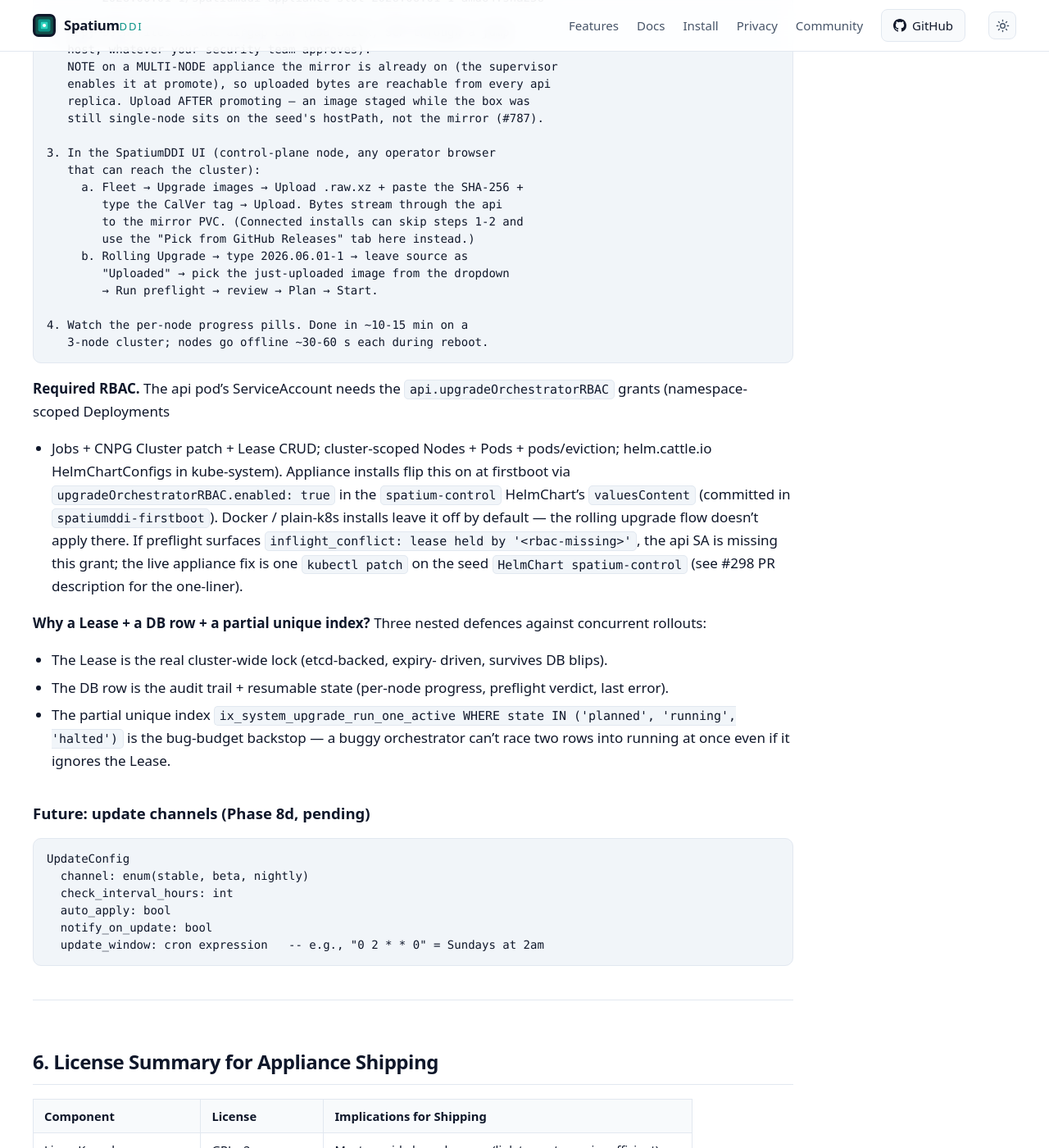
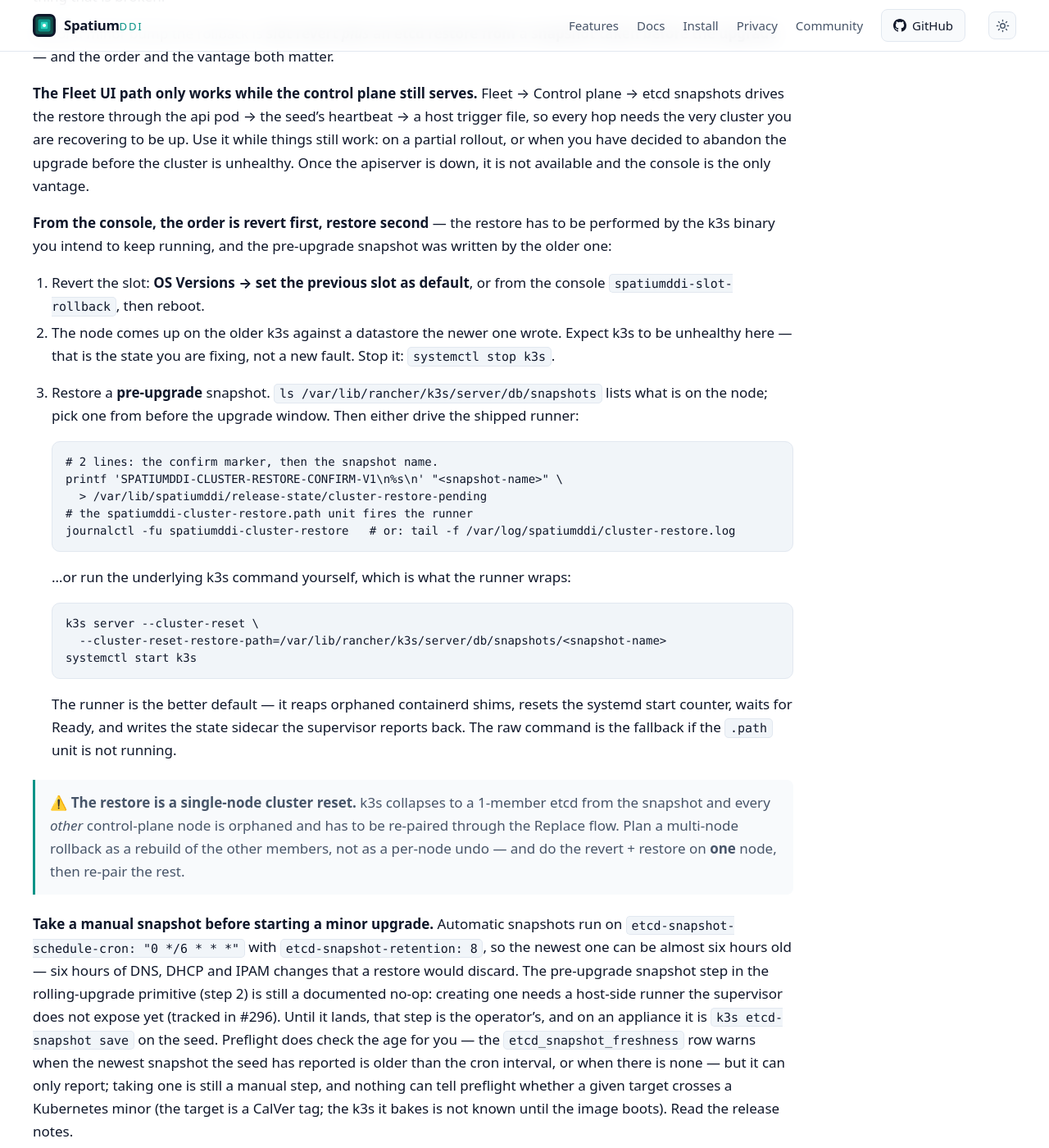
Before and after one commit to spatiumddi/spatiumddi.github.io, a Jekyll site: the page built from deployment/APPLIANCE.md, in a window 1280 px wide and 1400 px high, scrolled down 40498 px. Shown: the whole window at 82% size. Built offline with Jekyll 4.4.1, drawn with Linux system fonts in a browser that asks for light colours; our own code applies the rules of GitHub Pages for plain Markdown files; some of the changed text lies outside the part shown.

Commit message:
docs: publish main@cd23b79
Mirrored from spatiumddi/spatiumddi@cd23b79009c44e1a28bf309d471f0aeef79233db by the docs-publish workflow. Do not edit this repository directly.

````diff
--- a/deployment/APPLIANCE.md
+++ b/deployment/APPLIANCE.md
@@ -1411,6 +1411,93 @@ so a first-time operator never gets stuck looking for the upload.
    `aborted`). Lease is released. The OS Versions tab shows the new
    default slot on every node.
 
+**Rolling back, and why a Kubernetes minor is different (#974).**
+
+For a same-minor release an **A/B slot revert is a rollback**: boot the
+previous slot and the node is as it was. Across a Kubernetes *minor* it
+is not, and the difference is easy to miss because the slot machinery
+behaves identically.
+
+The k3s datastore (`/var/lib/rancher/k3s`) lives on the persistent
+`/var`, **outside the A/B slot**. Booting a slot that carries the older
+k3s therefore starts an older apiserver against a datastore the newer
+one has already written to — which Kubernetes does not support and does
+not detect for you. The slot revert succeeds and the cluster is the
+thing that is broken.
+
+So for a minor bump the rollback is **slot revert *plus* an etcd restore
+from a snapshot taken before the upgrade** — and the order and the
+vantage both matter.
+
+**The Fleet UI path only works while the control plane still serves.**
+Fleet → Control plane → etcd snapshots drives the restore through the
+api pod → the seed's heartbeat → a host trigger file, so every hop
+needs the very cluster you are recovering to be up. Use it while things
+still work: on a partial rollout, or when you have decided to abandon
+the upgrade before the cluster is unhealthy. Once the apiserver is down,
+it is not available and the console is the only vantage.
+
+**From the console, the order is revert first, restore second** — the
+restore has to be performed by the k3s binary you intend to keep
+running, and the pre-upgrade snapshot was written by the older one:
+
+1. Revert the slot: **OS Versions → set the previous slot as default**,
+   or from the console `spatiumddi-slot-rollback`, then reboot.
+2. The node comes up on the older k3s against a datastore the newer one
+   wrote. Expect k3s to be unhealthy here — that is the state you are
+   fixing, not a new fault. Stop it: `systemctl stop k3s`.
+3. Restore a **pre-upgrade** snapshot. `ls
+   /var/lib/rancher/k3s/server/db/snapshots` lists what is on the node;
+   pick one from before the upgrade window. Then either drive the
+   shipped runner:
+
+   ```bash
+   # 2 lines: the confirm marker, then the snapshot name.
+   printf 'SPATIUMDDI-CLUSTER-RESTORE-CONFIRM-V1\n%s\n' "<snapshot-name>" \
+     > /var/lib/spatiumddi/release-state/cluster-restore-pending
+   # the spatiumddi-cluster-restore.path unit fires the runner
+   journalctl -fu spatiumddi-cluster-restore   # or: tail -f /var/log/spatiumddi/cluster-restore.log
+   ```
+
+   …or run the underlying k3s command yourself, which is what the runner
+   wraps:
+
+   ```bash
+   k3s server --cluster-reset \
+     --cluster-reset-restore-path=/var/lib/rancher/k3s/server/db/snapshots/<snapshot-name>
+   systemctl start k3s
+   ```
+
+   The runner is the better default — it reaps orphaned containerd
+   shims, resets the systemd start counter, waits for Ready, and writes
+   the state sidecar the supervisor reports back. The raw command is the
+   fallback if the `.path` unit is not running.
+
+> ⚠️ **The restore is a single-node cluster reset.** k3s collapses to a
+> 1-member etcd from the snapshot and every *other* control-plane node
+> is orphaned and has to be re-paired through the Replace flow. Plan a
+> multi-node rollback as a rebuild of the other members, not as a
+> per-node undo — and do the revert + restore on **one** node, then
+> re-pair the rest.
+
+**Take a manual snapshot before starting a minor upgrade.** Automatic
+snapshots run on `etcd-snapshot-schedule-cron: "0 */6 * * *"` with
+`etcd-snapshot-retention: 8`, so the newest one can be almost six hours
+old — six hours of DNS, DHCP and IPAM changes that a restore would
+discard. The pre-upgrade snapshot step in the rolling-upgrade primitive
+(step 2) is still a documented no-op: creating one needs a host-side
+runner the supervisor does not expose yet (tracked in #296). Until it
+lands, that step is the operator's, and on an appliance it is
+`k3s etcd-snapshot save` on the seed. Preflight does check the age for
+you — the `etcd_snapshot_freshness` row warns when the newest snapshot
+the seed has reported is older than the cron interval, or when there is
+none — but it can only report; taking one is still a manual step, and
+nothing can tell preflight whether a given target crosses a Kubernetes
+minor (the target is a CalVer tag; the k3s it bakes is not known until
+the image boots). Read the release notes.
+
+Same-minor bumps are unaffected — revert the slot and you are done.
+
 **Air-gap operator workflow (TL;DR):**
 
 ```
````
Also changed, not shown: DEVELOPMENT.md (+1 -1 lines), THIRD_PARTY.md (+2 -2 lines), deployment/KUBERNETES.md (+8 -1 lines).
